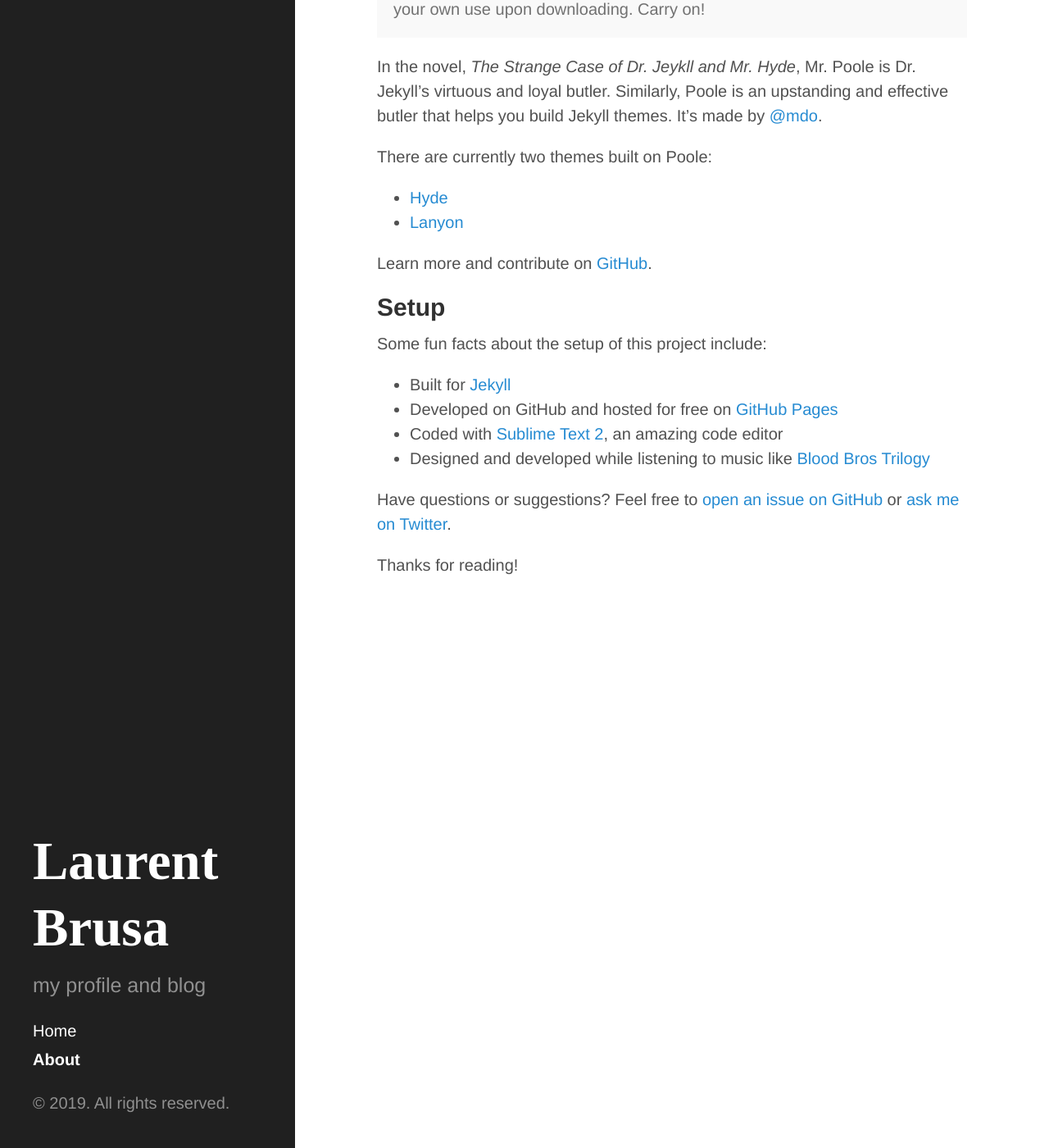
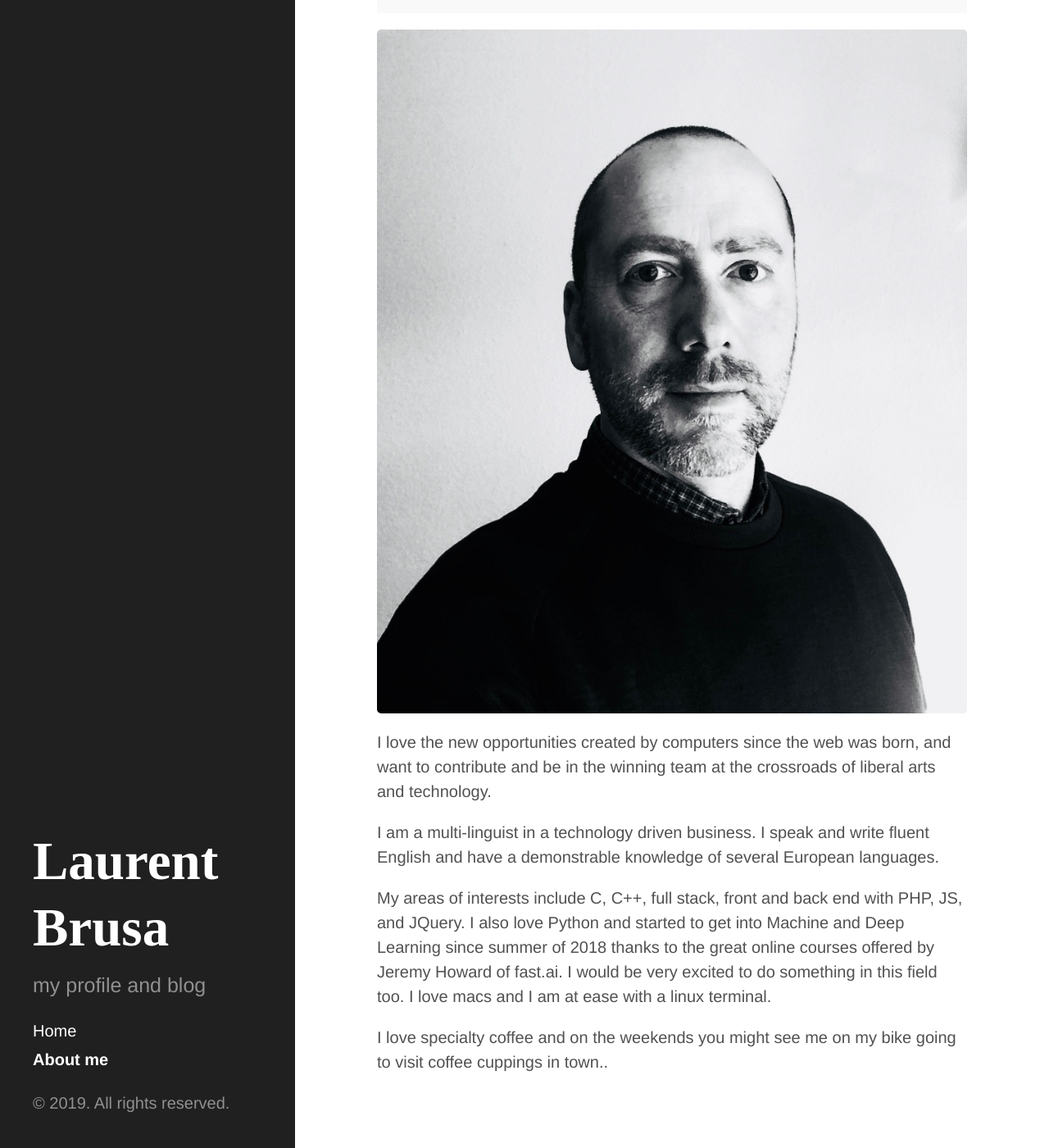
Before and after one commit to multitudes/oldmultitudes.github.io, a Jekyll site: the page built from about.md, in a window 1280 px wide and 1400 px high, scrolled down 194 px. Shown: the whole window at 82% size. Built offline with Jekyll 4.4.1, drawn with Linux system fonts in a browser that asks for light colours; some of the changed text lies outside the part shown.

Commit message:
image about

```diff
--- a/about.md
+++ b/about.md
@@ -1,30 +1,16 @@
 ---
 layout: page
-title: About
+title: About me
 ---
+<div class="message">
+  Hi there! I am Laurent Brusa and this is my profile.
+</div>
 
-<p class="message">
-  Hey there! This page is included as an example. Feel free to customize it for your own use upon downloading. Carry on!
-</p>
+![laurent](/img/about.jpg){:class="img-responsive"}
+I love the new opportunities created by computers since the web was born, and want to contribute and be in the winning team at the crossroads of liberal arts and technology.
 
-In the novel, *The Strange Case of Dr. Jeykll and Mr. Hyde*, Mr. Poole is Dr. Jekyll's virtuous and loyal butler. Similarly, Poole is an upstanding and effective butler that helps you build Jekyll themes. It's made by [@mdo](https://twitter.com/mdo).
+I am a multi-linguist in a technology driven business. I speak and write fluent English and have a demonstrable knowledge of several European languages.
 
-There are currently two themes built on Poole:
+My areas of interests include C, C++, full stack, front and back end with PHP, JS, and JQuery. I also love Python and started to get into Machine and Deep Learning since summer of 2018 thanks to the great online courses offered by Jeremy Howard of fast.ai. I would be very excited to do something in this field too. I love macs and I am at ease with a linux terminal.
 
-* [Hyde](http://hyde.getpoole.com)
-* [Lanyon](http://lanyon.getpoole.com)
-
-Learn more and contribute on [GitHub](https://github.com/poole).
-
-## Setup
-
-Some fun facts about the setup of this project include:
-
-* Built for [Jekyll](http://jekyllrb.com)
-* Developed on GitHub and hosted for free on [GitHub Pages](https://pages.github.com)
-* Coded with [Sublime Text 2](http://sublimetext.com), an amazing code editor
-* Designed and developed while listening to music like [Blood Bros Trilogy](https://soundcloud.com/maddecent/sets/blood-bros-series)
-
-Have questions or suggestions? Feel free to [open an issue on GitHub](https://github.com/poole/issues/new) or [ask me on Twitter](https://twitter.com/mdo).
-
-Thanks for reading!
+I love specialty coffee and on the weekends you might see me on my bike going to visit coffee cuppings in town..
```
Also changed, not shown: img/about.jpg (added), img/profile.jpg (added), 1 other file.
